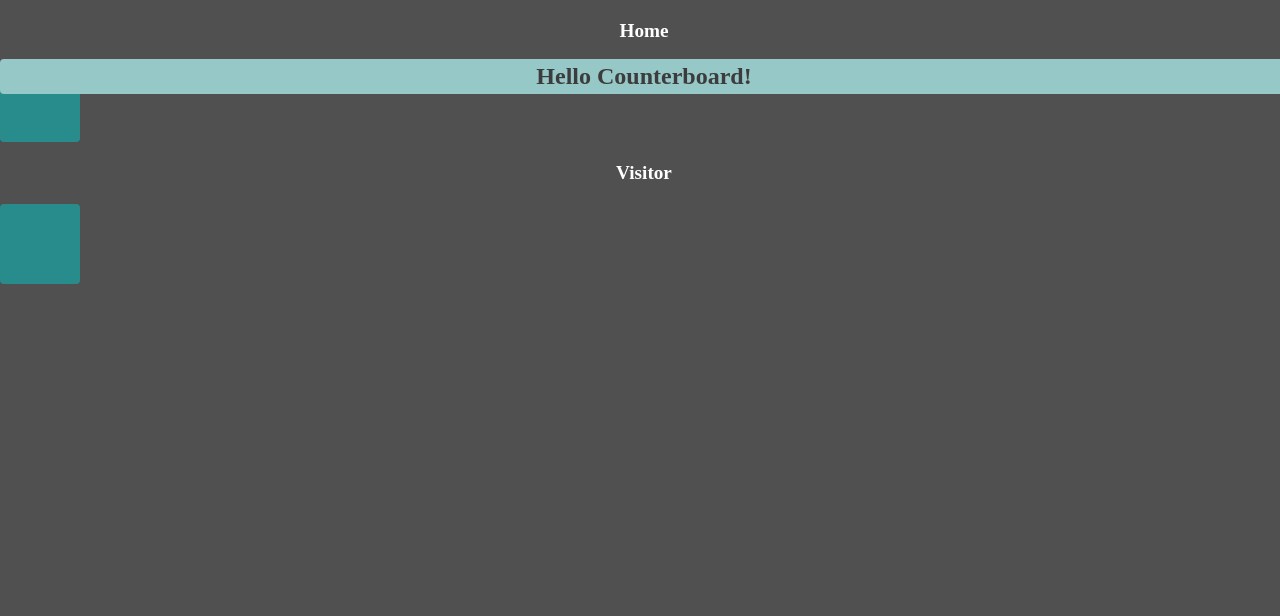
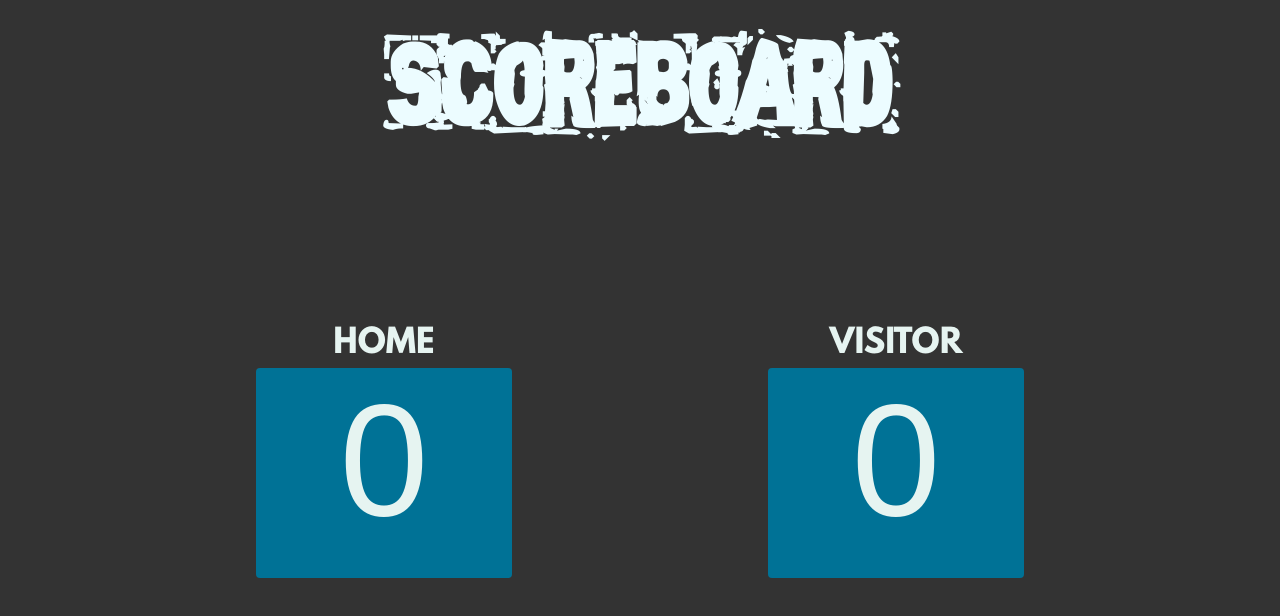
Before and after one commit to rekapalanki/react-scoreboard, a React app: page / in a window 1280 px wide. Built offline with nearby package versions, Linux system fonts and the light colour scheme.

Commit message:
creating layout and styles

```diff
--- a/src/components/App.js
+++ b/src/components/App.js
@@ -3,10 +3,7 @@ import Counterboard from "./Counterboard";
 
 const App = () => {
   return (
-    <div>
-      <h1>Hello Counterboard!</h1>
-      <Counterboard />
-    </div>
+    <Counterboard />
   )
 }
 
--- a/src/components/Counterboard.js
+++ b/src/components/Counterboard.js
@@ -3,15 +3,29 @@ import useState from "react";
 
 const Counterboard = () => {
   const [count, setCount] = React.useState(0);
+  const [count2, setCount2] = React.useState(0);
 
   return (
-    <div>
-      <h2>Home</h2>
-      <div id="counter-box" onClick={() => setCount(count + 1)}></div>
-      <h2>Visitor</h2>
-      <div id="counter-box" onClick={() => setCount(count + 1)}></div>
+    <div className="wrapper">
+      <div className="header">
+        <h1>Scoreboard</h1>
+      </div>
+      <div className="container">
+        <div id="box1">
+          <h2>Home</h2>
+          <div className="counter-box" onClick={() => setCount(count + 1)}>
+          {count}
+          </div>
+        </div>
+        <div id="box2">
+          <h2>Visitor</h2>
+          <div className="counter-box" onClick={() => setCount2(count2 + 1)}>
+          {count2}
+          </div>
+        </div>
+      </div>
     </div>
-  )
-}
+  );
+};
 
 export default Counterboard;
--- /dev/null
+++ b/src/css/fonts/Zero-Zero-Is/Vic Fieger License.txt
@@ -0,0 +1,2 @@
+The Vic Fieger fonts are freeware, to be downloaded and used by anyone who wants them for free. I didn't put them here so people couldn't use them! You don't have to ask for my permission, though it's always good to receive an e-mail from somebody to show me what they are using them for.
+If you wish to write to let me know how a certain font will be used, and for what purpose, send your e-mail to: vic@vicfieger.com
--- a/src/css/style.css
+++ b/src/css/style.css
@@ -1,7 +1,40 @@
+/* GENERAL STYLE */
+
+* {
+  box-sizing: border-box;
+  margin: 0;
+  padding: 0;
+  user-select: none;
+}
+
 body {
   margin: 0;
-  background-color: rgba(80, 80, 80);
+  background-color: #333;
   position: relative;
+}
+
+.wrapper {
+  position: absolute;
+  width: 100vw;
+  height: 100vh;
+}
+
+@font-face {
+  font-family: "leagueSpartan";
+  src: url("./fonts/league-spartan/LeagueSpartan-Bold.otf");
+}
+
+@font-face {
+  font-family: "zeroZero";
+  src: url("./fonts/Zero-Zero-Is/zero_and_zero_is.ttf");
+}
+
+/* HEADER STLYE */
+
+.header {
+  position: absolute;
+  width: 100vw;
+  height: 30%;
 }
 
 h1 {
@@ -9,31 +42,60 @@ h1 {
   top: 10%;
   width: 100%;
   text-align: center;
-  background-color: rgba(150, 200, 200);
   border-radius: 0.25rem;
-  color: rgba(60, 60, 60);
-  font-size: 1.5rem;
+  color: #ECFCFF;
+  font-size: 6rem;
+  font-family: zeroZero;
   padding: 0.25rem;
 }
 
+/* CONTAINER STYLE */
+
+.container {
+  position: absolute;
+  top: 30%;
+  width: 100vw;
+  height: 50%;
+}
+
+#box1 {
+  position: absolute;
+  width: 20%;
+  height: 70%;
+  top: 20%;
+  left: 20%;
+}
+
+#box2 {
+  position: absolute;
+  width: 20%;
+  height: 70%;
+  top: 20%;
+  left: 60%;
+}
+
 h2 {
-  position: relative;
-  top: 40%;
-  width: 100%;
   text-align: center;
-  color: white;
-  font-size: 1.2rem;
+  text-transform: uppercase;
+  color: #E6F4F1;
+  font-size: 2rem;
+  font-family: leagueSpartan;
   padding: 0.25rem;
 }
 
-#counter-box {
-  box-sizing: border-box;
-  top: 50%;
-  height: 5rem;
-  width: 5rem;
+.counter-box {
+  position: absolute;
+  left: 0;
+  right: 0;
+  height: 75%;
   text-align: center;
-  background-color: rgba(0, 200, 200, .5);
+  background-color: #007296;
   border-radius: 0.25rem;
+  color: #E6F4F1;
+  font-size: 10rem;
+  font-family: sans-serif;
+}
+
+.counter-box:hover {
   color: white;
-  font-size: 2.5rem;
 }
```
Also changed, not shown: src/css/fonts/league-spartan/SIL Open Font License.txt (added, +44 -0 lines), src/css/fonts/Zero-Zero-Is/zero_and_zero_is.ttf (added), src/css/fonts/league-spartan/LeagueSpartan-Bold.otf (added), 3 other files.
